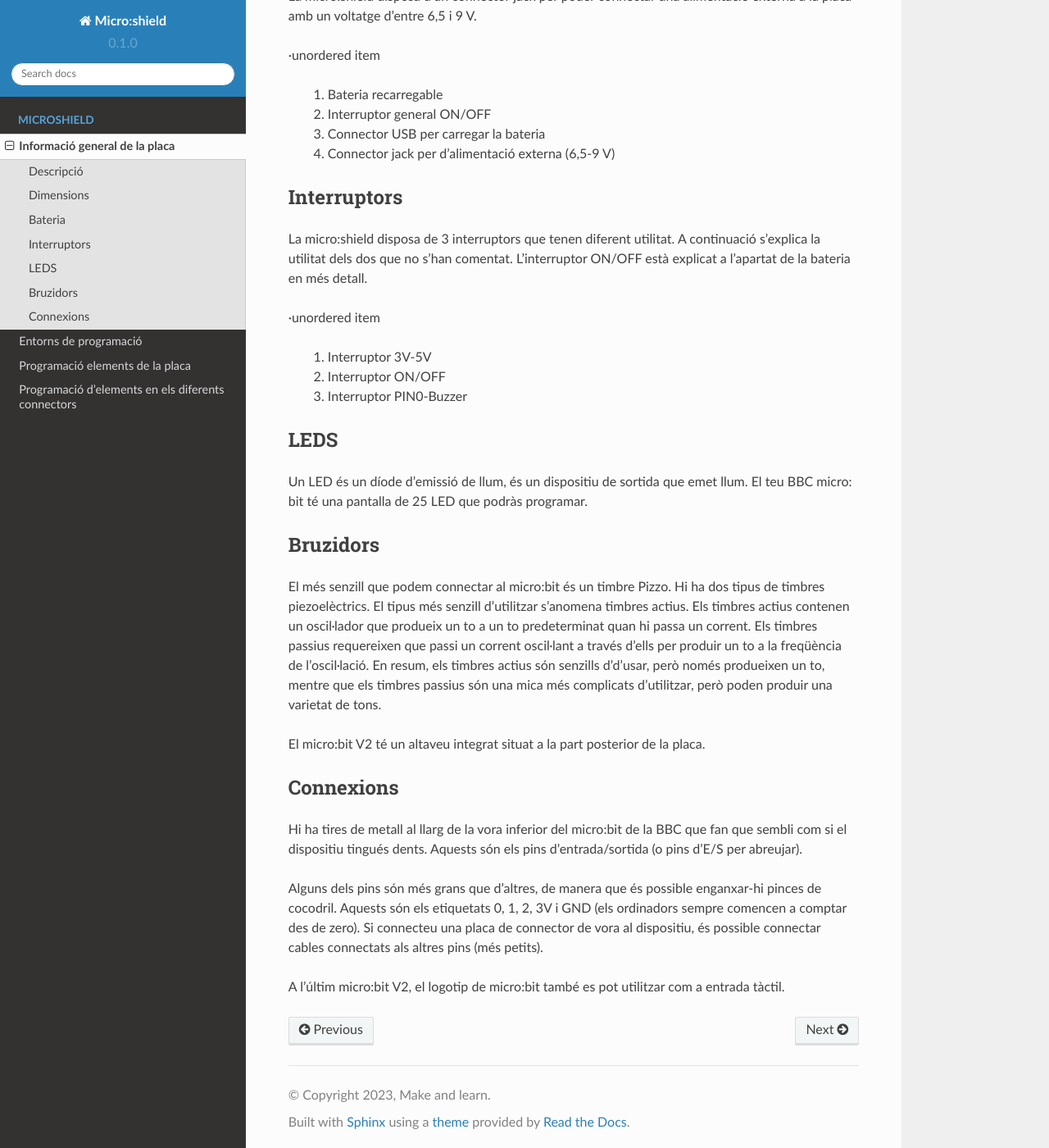
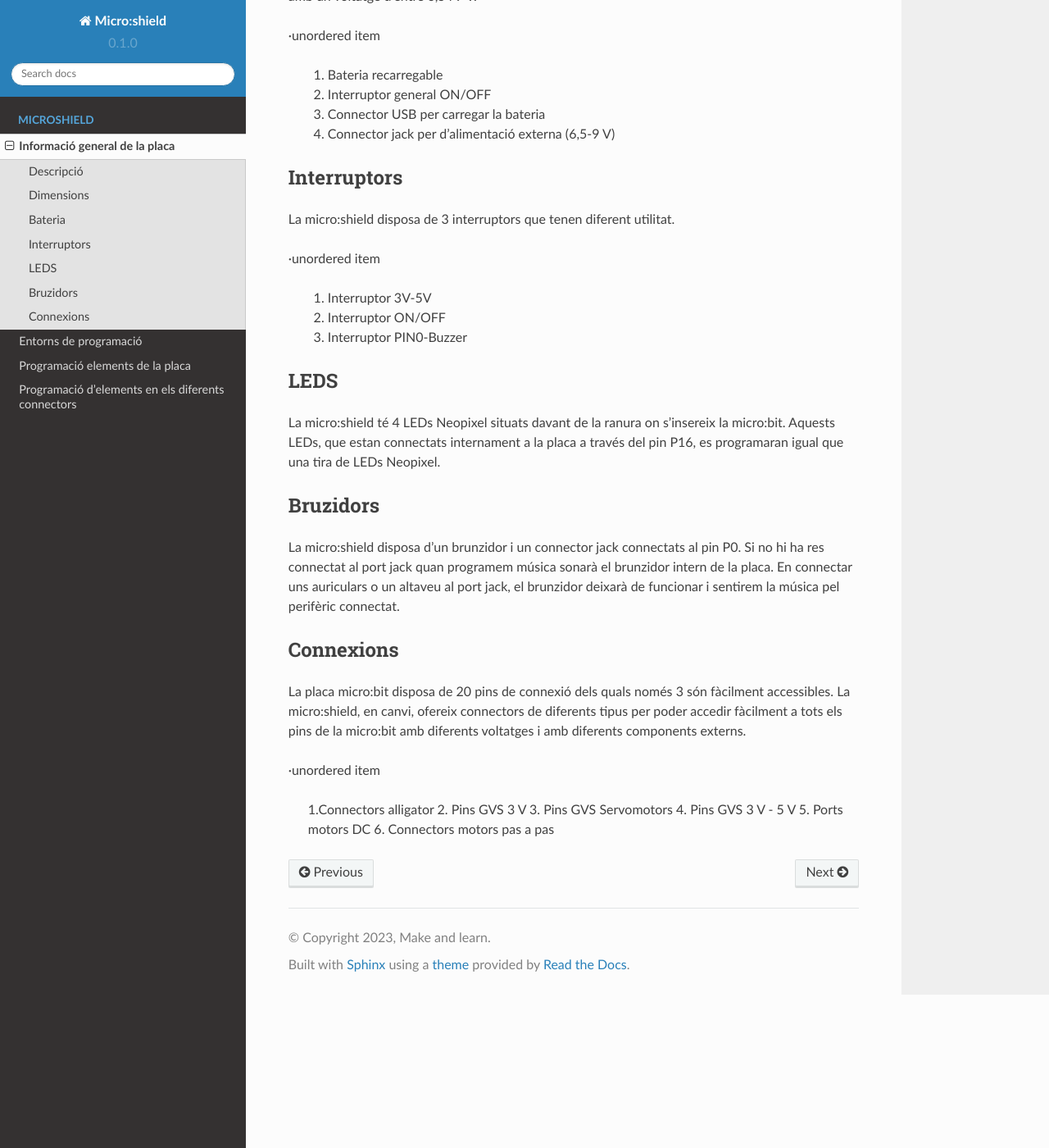
Before and after one commit to MakeAndLearn/micro-shield, a Sphinx documentation site: the page built from docs/source/microshield/informaciogeneral.rst, in a window 1280 px wide and 1400 px high, scrolled down 704 px. Shown: the whole window at 82% size. Built offline with Sphinx 7.4.7 and the Read the Docs theme 2.0.0, drawn with Linux system fonts in a browser that asks for light colours; some of the changed text lies outside the part shown.

Commit message:
Update informaciogeneral.rst

```diff
--- a/docs/source/microshield/informaciogeneral.rst
+++ b/docs/source/microshield/informaciogeneral.rst
@@ -19,7 +19,7 @@ A més, aquesta placa d’extensió, incorpora diferents components que la fan i
 Dimensions
 ----------
 
-51,60 mm (a) 42,00 mm (h) 11,65 mm (d), profunditat del botó a la placa 4,55 mm, profunditat de l'altaveu a la placa 3,00 mm, connector JST a la placa 5,50 mm
+80 x 80 mm o 8 x 8 cm
 
 Bateria
 -------
@@ -38,7 +38,7 @@ La micro:shield disposa d’un connector jack per poder connectar una alimentaci
 Interruptors
 ----------
 
-La micro:shield disposa de 3 interruptors que tenen diferent utilitat. A continuació s’explica la utilitat dels dos que no s’han comentat. L’interruptor ON/OFF està explicat a l’apartat de la bateria en més detall.
+La micro:shield disposa de 3 interruptors que tenen diferent utilitat.
 
 ·unordered item
 
@@ -49,20 +49,23 @@ La micro:shield disposa de 3 interruptors que tenen diferent utilitat. A continu
 LEDS
 ----------
 
-Un LED és un díode d'emissió de llum, és un dispositiu de sortida que emet llum. El teu BBC micro: bit té una pantalla de 25 LED que podràs programar.
+La micro:shield té 4 LEDs Neopixel situats davant de la ranura on s'insereix la micro:bit. Aquests LEDs, que estan connectats internament a la placa a través del pin P16, es programaran igual que una tira de LEDs Neopixel.
 
 Bruzidors
 ----------
 
-El més senzill que podem connectar al micro:bit és un timbre Pizzo. Hi ha dos tipus de timbres piezoelèctrics. El tipus més senzill d'utilitzar s'anomena timbres actius. Els timbres actius contenen un oscil·lador que produeix un to a un to predeterminat quan hi passa un corrent. Els timbres passius requereixen que passi un corrent oscil·lant a través d'ells per produir un to a la freqüència de l'oscil·lació. En resum, els timbres actius són senzills d'd'usar, però només produeixen un to, mentre que els timbres passius són una mica més complicats d'utilitzar, però poden produir una varietat de tons.
-
-El micro:bit V2 té un altaveu integrat situat a la part posterior de la placa.
+La micro:shield disposa d’un brunzidor i un connector jack connectats al pin P0. Si no hi ha res connectat al port jack quan programem música sonarà el brunzidor intern de la placa. En connectar uns auriculars o un altaveu al port jack, el brunzidor deixarà de funcionar i sentirem la música pel perifèric connectat.
 
 Connexions
 ----------
 
-Hi ha tires de metall al llarg de la vora inferior del micro:bit de la BBC que fan que sembli com si el dispositiu tingués dents. Aquests són els pins d'entrada/sortida (o pins d'E/S per abreujar).
+La placa micro:bit disposa de 20 pins de connexió dels quals només 3 són fàcilment accessibles. La micro:shield, en canvi, ofereix connectors de diferents tipus per poder accedir fàcilment a tots els pins de la micro:bit amb diferents voltatges i amb diferents components externs.
 
-Alguns dels pins són més grans que d'altres, de manera que és possible enganxar-hi pinces de cocodril. Aquests són els etiquetats 0, 1, 2, 3V i GND (els ordinadors sempre comencen a comptar des de zero). Si connecteu una placa de connector de vora al dispositiu, és possible connectar cables connectats als altres pins (més petits).
+·unordered item
 
-A l'últim micro:bit V2, el logotip de micro:bit també es pot utilitzar com a entrada tàctil.
+    1.Connectors alligator
+    2. Pins GVS 3 V
+    3. Pins GVS Servomotors
+    4. Pins GVS 3 V - 5 V
+    5. Ports motors DC
+    6. Connectors motors pas a pas
```
